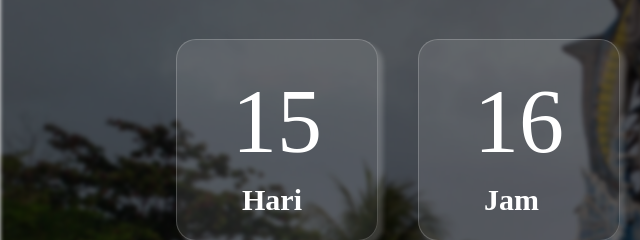
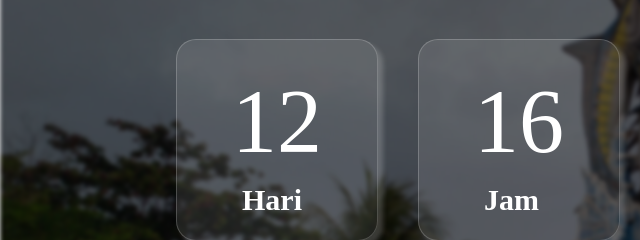
Before and after one commit to Herdiherdianto/AlbumAlumni, a plain HTML site: page index.html in a window 1280 px wide. Shown: the part 211-451 px from the top of the page, 0-640 px from the left. Drawn offline with Linux system fonts and the light colour scheme; a web font is replaced by a local one.

Commit message:
commit main

```diff
--- a/Code/Time.js
+++ b/Code/Time.js
@@ -1,4 +1,4 @@
-let coutDownDate = new Date("jun 13, 2022 19:30:00").getTime();
+let coutDownDate = new Date("jun 10, 2022 19:30:00").getTime();
 
 let x = setInterval(function () {
   let now = new Date().getTime();
--- a/Code/style.css
+++ b/Code/style.css
@@ -158,6 +158,7 @@ body {
     margin-top: -40px;
     margin-left: 30px;
   }
+
   .t2 {
     width: 440px;
     text-align: center;
```
